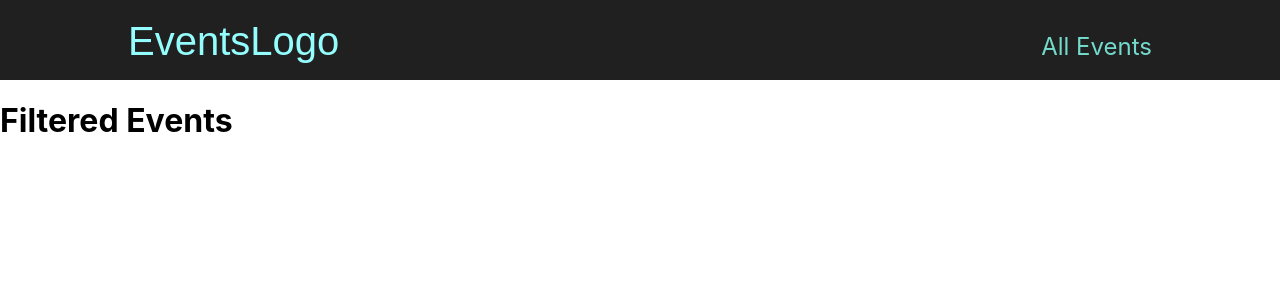
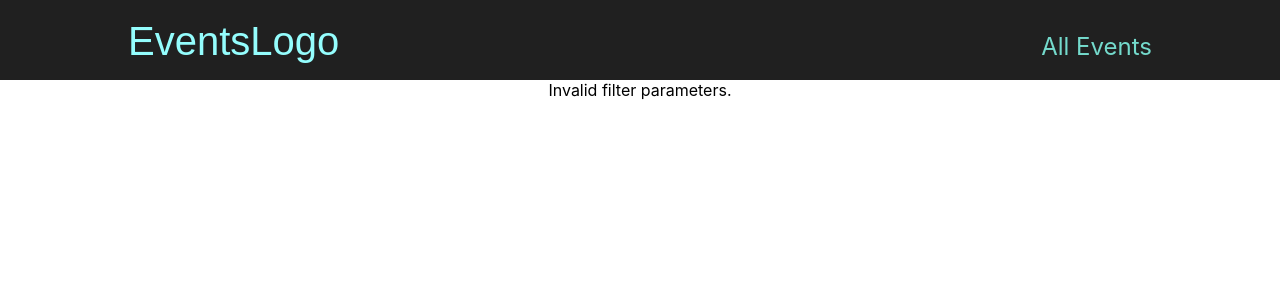
Before and after one commit to PBara7a/events-nextjs, a Next.js app: page /events/e2 in a window 1280 px wide. Shown: the top 300 px of the page. Built offline with nearby package versions, Linux system fonts and the light colour scheme.

Commit message:
Results title component, with date

```diff
--- /dev/null
+++ b/components/events/ResultsTitle.tsx
@@ -0,0 +1,21 @@
+import { formatDateShortVersion } from "../../utilities/formatters";
+import Button from "../ui/Button";
+
+import styles from "./resultsTitle.module.css";
+
+type ResultsTitleProps = {
+  date: string;
+};
+
+function ResultsTitle({ date }: ResultsTitleProps) {
+  const formattedDate: string = formatDateShortVersion(date);
+
+  return (
+    <section className={styles.title}>
+      <h1>Events in {formattedDate}</h1>
+      <Button path="/events">Show all events</Button>
+    </section>
+  );
+}
+
+export default ResultsTitle;
--- /dev/null
+++ b/components/events/resultsTitle.module.css
@@ -0,0 +1,6 @@
+.title {
+  margin: 2rem auto;
+  width: 90%;
+  max-width: 40rem;
+  text-align: center;
+}
--- a/pages/events/[...slug].tsx
+++ b/pages/events/[...slug].tsx
@@ -1,8 +1,38 @@
+import { NextRouter, useRouter } from "next/router";
+import EventList from "../../components/events/EventList";
+import ResultsTitle from "../../components/events/ResultsTitle";
+import { getFilteredEvents } from "../../dummy-data";
+import { Event } from "../../types";
+
 function FilteredEventsPage() {
+  const router: NextRouter = useRouter();
+
+  const filterData = router.query.slug;
+
+  if (!filterData) {
+    return <p className="center">Loading...</p>;
+  }
+
+  const year: number = Number(filterData[0]);
+  const month: number = Number(filterData[1]);
+
+  if (isNaN(year) || isNaN(month) || month < 1 || month > 12) {
+    return <p className="center">Invalid filter parameters.</p>;
+  }
+
+  const filteredEvents: Array<Event> = getFilteredEvents({ year, month });
+
+  if (!filteredEvents.length) {
+    return <p className="center">No events found for the chosen filters!</p>;
+  }
+
+  const date = `${year}/${month}`;
+
   return (
-    <div>
-      <h1>Filtered Events</h1>
-    </div>
+    <>
+      <ResultsTitle date={date} />
+      <EventList events={filteredEvents} />
+    </>
   );
 }
 
--- a/styles/globals.css
+++ b/styles/globals.css
@@ -14,3 +14,8 @@ a {
 * {
   box-sizing: border-box;
 }
+
+.center {
+  margin: auto;
+  text-align: center;
+}
--- a/utilities/formatters.ts
+++ b/utilities/formatters.ts
@@ -6,6 +6,13 @@ export function formatDate(date: string): string {
   });
 }
 
+export function formatDateShortVersion(date: string): string {
+  return new Date(date).toLocaleDateString("en-US", {
+    month: "long",
+    year: "numeric",
+  });
+}
+
 export function formatAddress(address: string): string {
   return address.replace(", ", "\n");
 }
```
